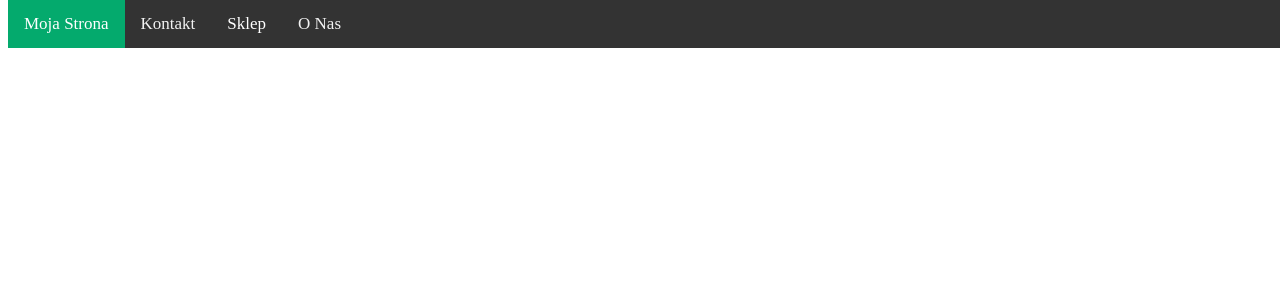
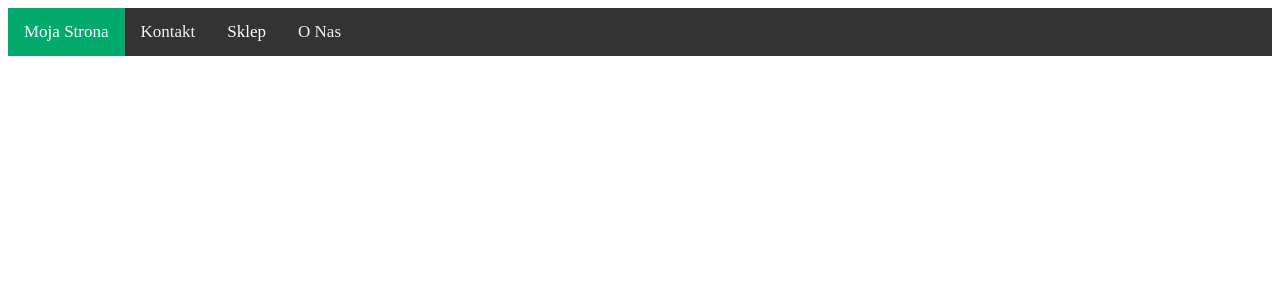
Before and after one commit to MarcinSlusarczyk/MyShop, a Django app: page /categories/2/ in a window 1280 px wide. Shown: the top 300 px of the page. Run offline with Django 4.2, Linux system fonts and the light colour scheme; data comes from the database, SQL or seed files in the repository.

Commit message:
Merge remote-tracking branch 'remote/master'
# Conflicts:
#	Shop/Shop/settings.py

```diff
--- a/Shop/static/css/style.css
+++ b/Shop/static/css/style.css
@@ -2,10 +2,7 @@
 /* Add a black background color to the top navigation */
 .topnav {
   background-color: #333;
-  position: fixed;
-  top: 0;
-  width: 100%;
-
+  overflow: hidden;
 }
 
 /* Style the links inside the navigation bar */
```
